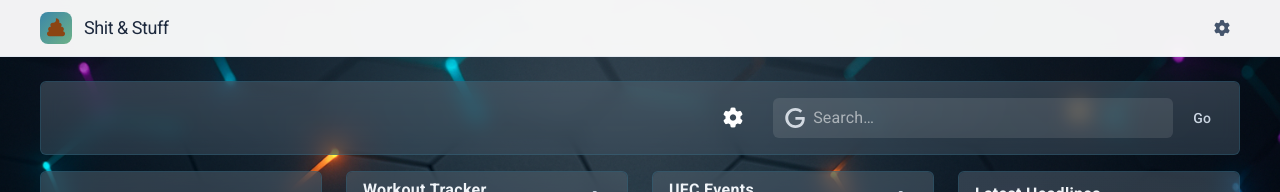
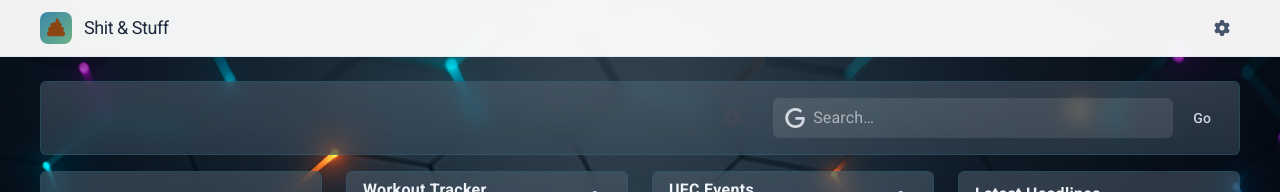
Before and after one commit to katp00p/vue-dashboard, a Vue app: page / in a window 1280 px wide. Shown: the top 192 px of the page. Built offline with nearby package versions, Linux system fonts and the light colour scheme.

Commit message:
style(shortcuts): scope icon color rule to rail; keep gear customizable

```diff
--- a/src/assets/base.css
+++ b/src/assets/base.css
@@ -13,20 +13,18 @@
 
   .glass {
     position: relative;
-    background: rgba(65, 82, 98, 0.50);
+    background: rgba(65, 82, 98, 0.5);
     border: 1px solid rgba(59, 135, 168, 0.25);
     backdrop-filter: blur(10px);
   }
 
   .glass::before {
-    content: "";
+    content: '';
     pointer-events: none;
     position: absolute;
     inset: 0;
     border-radius: inherit;
-    background: linear-gradient(to bottom,
-        rgba(255, 255, 255, 0.05),
-        rgba(255, 255, 255, 0.00));
+    background: linear-gradient(to bottom, rgba(255, 255, 255, 0.05), rgba(255, 255, 255, 0));
   }
 
   .list-dot li {
@@ -41,13 +39,13 @@
     background: linear-gradient(135deg, #3b87a8, #6db187);
     border-radius: 50%;
     position: absolute;
-    left: .5rem;
-    top: .7rem;
-    opacity: .9;
+    left: 0.5rem;
+    top: 0.7rem;
+    opacity: 0.9;
   }
 
   .card-title {
-    letter-spacing: .02em;
+    letter-spacing: 0.02em;
   }
 
   #shortcuts .shortcut {
@@ -64,14 +62,13 @@
   }
 
   :root {
-    --hint: rgba(255, 255, 255, .55);
-    --ring: rgba(59, 135, 168, .40);
+    --hint: rgba(255, 255, 255, 0.55);
+    --ring: rgba(59, 135, 168, 0.4);
   }
 
   .scrollbar {
     scrollbar-width: thin;
-    scrollbar-color: var(--scroll-thumb, rgba(255, 255, 255, 0.40))
-      var(--scroll-track, transparent);
+    scrollbar-color: var(--scroll-thumb, rgba(255, 255, 255, 0.4)) var(--scroll-track, transparent);
   }
 
   .scrollbar::-webkit-scrollbar {
@@ -84,30 +81,32 @@
   }
 
   .scrollbar::-webkit-scrollbar-thumb {
-    background: var(--scroll-gradient, var(--scroll-thumb, rgba(255, 255, 255, 0.30)));
+    background: var(--scroll-gradient, var(--scroll-thumb, rgba(255, 255, 255, 0.3)));
     border-radius: var(--scrollbar-radius, 10px);
-    border: var(--scrollbar-border-width, 2px)
-      solid var(--scroll-thumb-border, rgba(255, 255, 255, 0.12));
+    border: var(--scrollbar-border-width, 2px) solid
+      var(--scroll-thumb-border, rgba(255, 255, 255, 0.12));
     box-shadow: 0 1px 4px rgba(0, 0, 0, 0.25) inset;
   }
 
   .scrollbar::-webkit-scrollbar-thumb:hover {
-    background: var(--scroll-gradient-hover, var(--scroll-thumb-hover, rgba(255, 255, 255, 0.40)));
+    background: var(--scroll-gradient-hover, var(--scroll-thumb-hover, rgba(255, 255, 255, 0.4)));
     border-color: var(--scroll-thumb-border-hover, rgba(255, 255, 255, 0.18));
   }
 
   .scrollbar--accent {
     --scroll-gradient: linear-gradient(180deg, var(--accent), var(--accent-2));
-    --scroll-gradient: linear-gradient(180deg,
-        color-mix(in srgb, var(--accent) 85%, transparent),
-        color-mix(in srgb, var(--accent-2) 85%, transparent));
+    --scroll-gradient: linear-gradient(
+      180deg,
+      color-mix(in srgb, var(--accent) 85%, transparent),
+      color-mix(in srgb, var(--accent-2) 85%, transparent)
+    );
     --scroll-thumb-border: rgba(0, 0, 0, 0.25);
     --scroll-thumb-border-hover: rgba(0, 0, 0, 0.35);
   }
 
   .scrollbar--neutral {
-    --scroll-thumb: rgba(255, 255, 255, 0.30);
-    --scroll-thumb-hover: rgba(255, 255, 255, 0.40);
+    --scroll-thumb: rgba(255, 255, 255, 0.3);
+    --scroll-thumb-hover: rgba(255, 255, 255, 0.4);
     --scroll-thumb-border: rgba(255, 255, 255, 0.12);
     --scroll-thumb-border-hover: rgba(255, 255, 255, 0.18);
   }
@@ -118,11 +117,11 @@
 
   .num {
     font-variant-numeric: tabular-nums;
-    font-feature-settings: "tnum";
+    font-feature-settings: 'tnum';
   }
 
-  #shortcuts i {
-    color: #fff !important;
-    text-shadow: none !important;
+  #shortcuts .shortcuts-rail a.shortcut > i {
+    color: #fff;
+    text-shadow: none;
   }
 }
--- a/src/components/ShortcutsSearch.vue
+++ b/src/components/ShortcutsSearch.vue
@@ -112,17 +112,21 @@ async function onSubmit() {
         </template>
       </div>
 
-      <!-- Spacer BEFORE gear to push it to the right edge -->
+      <!-- Spacer pushes gear to right edge -->
       <div class="flex-1"></div>
 
-      <!-- Gear (fixed at right, forced color) -->
+      <!-- Settings gear (fixed at right). Force color on the anchor so FA SVG/webfont inherit it -->
       <a
         class="shrink-0 inline-flex items-center justify-center h-12 w-12"
         href="#"
         title="Settings"
         aria-label="Settings"
         @click.prevent="isSettingsOpen = true"
-        style="color: #88929b !important"
+        style="
+          color: #3b4551 !important;
+          --fa-primary-color: #3b4551;
+          --fa-secondary-color: #3b4551;
+        "
       >
         <i class="fa-solid fa-gear text-[20px] leading-none"></i>
       </a>
```
